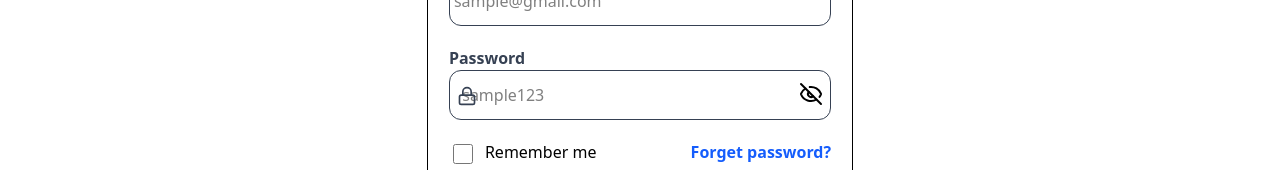
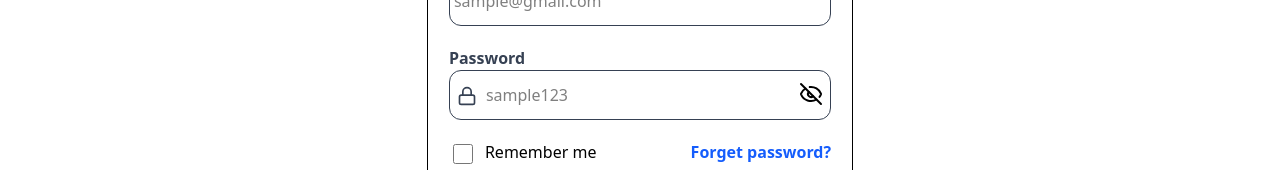
Before and after one commit to syamalasudha/MERN-Blog-Verse, a React (Vite) app in the folder frontend/: page /SignIn in a window 1280 px wide. Shown: the part 369-539 px from the top of the page. Built offline with nearby package versions, Linux system fonts and the light colour scheme.

Commit message:
frontend

```diff
--- a/frontend/src/SignIn.jsx
+++ b/frontend/src/SignIn.jsx
@@ -31,7 +31,7 @@ const SignIn = () => {
                     </div>
                     <div className="w-[90%] relative">
                         <p className="text-md font-semibold text-gray-700">Password</p>
-                        <input type={showPassword?"password":"text"} placeholder="  sample123" className="border-1 border-gray-700 py-3 rounded-xl focus-outline:none focus:border-white pl-1 w-full " />
+                        <input type={showPassword?"password":"text"} placeholder="sample123" className="border-1 border-gray-700 py-3 rounded-xl focus-outline:none focus:border-white pl-9 w-full " />
                         <Lock className='absolute left-2 top-10 text-gray-700 size-5 ' />
                     <p onClick={handlePassword}>{showPassword? <Eye className='absolute right-2 top-9 size-6'/>:<EyeOff className='absolute right-2 top-9 size-6'/>} </p>
                     </div>
```
